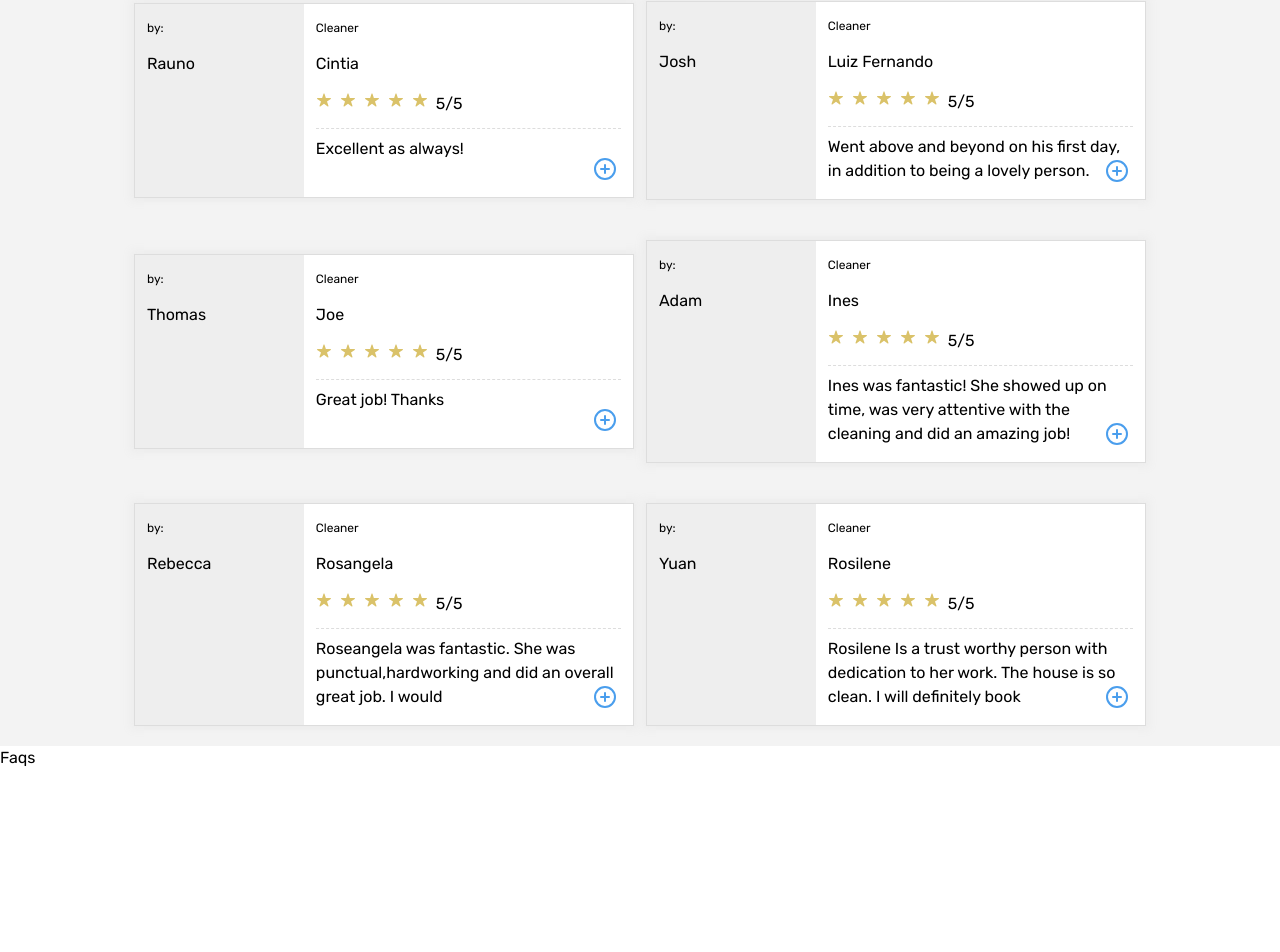
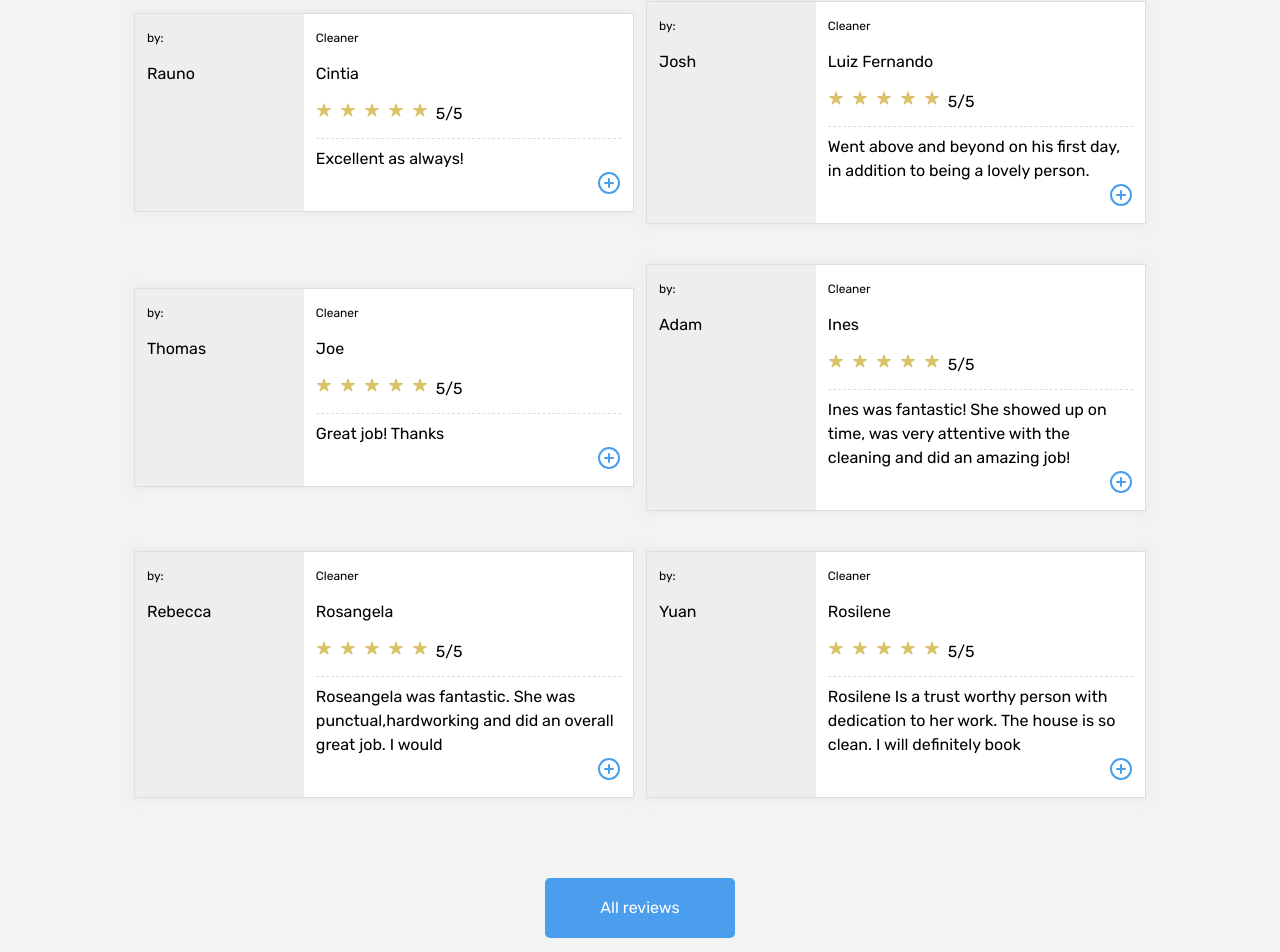
Before and after one commit to Haelsoft-Projects/Clean-Crafter-Frontend, a Next.js app: page / in a window 1280 px wide. Shown: the part 4076-5028 px from the top of the page. Before the commit the page ends 4846 px from the top, so only its background shows below. Built offline with nearby package versions, Linux system fonts and the light colour scheme.

Commit message:
adjusted the plus sign

```diff
--- a/src/components/Reviews.tsx
+++ b/src/components/Reviews.tsx
@@ -54,14 +54,17 @@ const Reviews = () => {
 
         <div className="grid lg:grid-cols-2 gap-y-2 lg:px-24 mt-8 justify-center place-items-center">
           {data.map((item, index) => (
-            <div key={index} className="flex min-h-[195px]  mt-8  w-full lg:w-[500px] border border-[#DDD] shadow-[0_0_8px_4px_#EDEDED]">
+            <div
+              key={index}
+              className="flex min-h-[195px]  mt-8  w-full lg:w-[500px] border border-[#DDD] shadow-[0_0_8px_4px_#EDEDED]"
+            >
               <div className="w-2/4 py-4 bg-[#EEEE] flex-col flex  px-3 text-start">
                 {" "}
                 <span className="text-xs"> by:</span>
                 <div className="mt-4"> {item.name}</div>
               </div>
-              <div className="w-full relative bg-white py-4 flex flex-col items-start px-3">
-                <FiPlusCircle className="absolute bottom-4  right-4 text-2xl text-[#4A9EED] font-bold" />
+              <div className="w-full bg-white py-4 flex flex-col items-start px-3">
+
 
                 <span className="text-xs">Cleaner</span>
                 <span className="mt-4 text-">{item.cleaner}</span>
@@ -76,10 +79,19 @@ const Reviews = () => {
                 <div className="border-t  pt-2 mt-3 border-dashed border-[#DDD] w-full text-start">
                   {item.message}
                 </div>
+                <div className="flex justify-end w-full ">
+            <FiPlusCircle className=" text-2xl text-[#4A9EED] font-bold" />
+            </div>
               </div>
+
             </div>
+
           ))}
         </div>
+
+        <button className="w-full mt-20 lg:w-[190px] rounded-[5px] h-[60px] bg-[#4A9EED] text-white">
+          All reviews
+        </button>
       </div>
     </div>
   );
```
